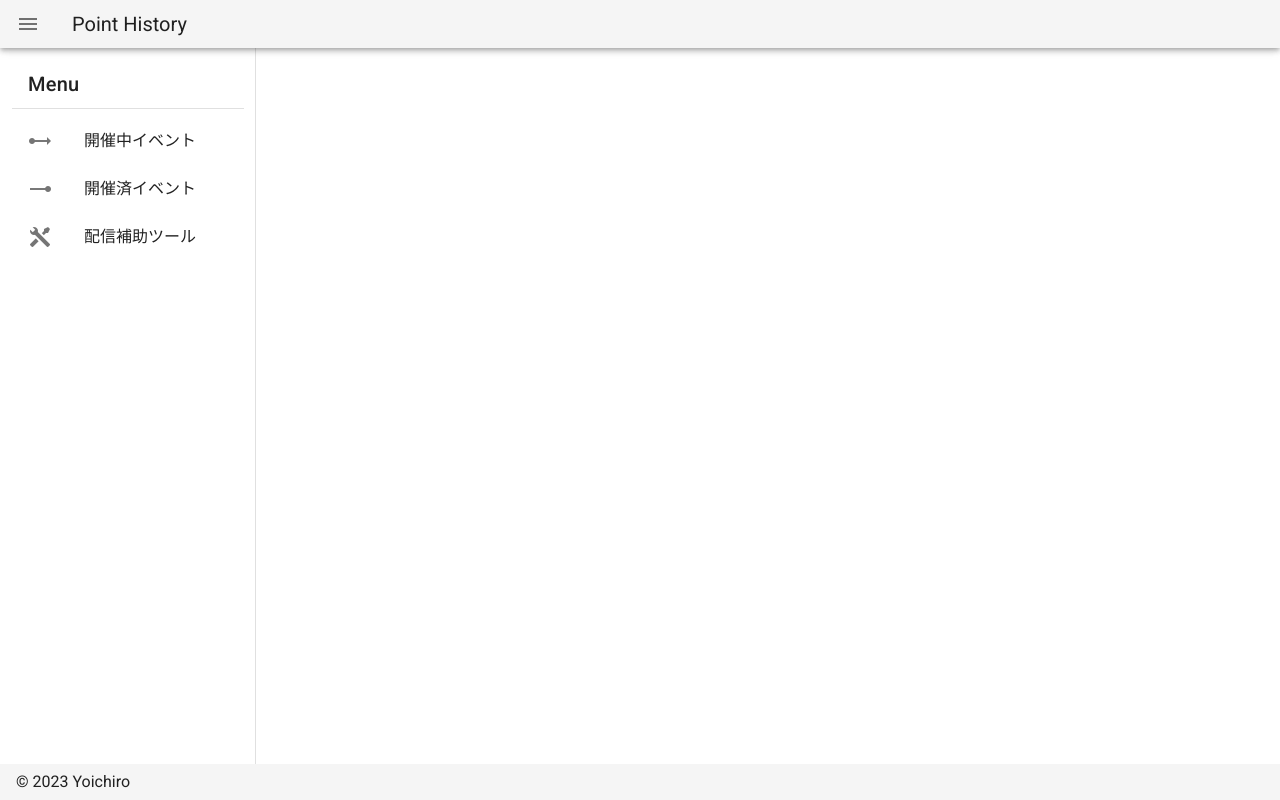
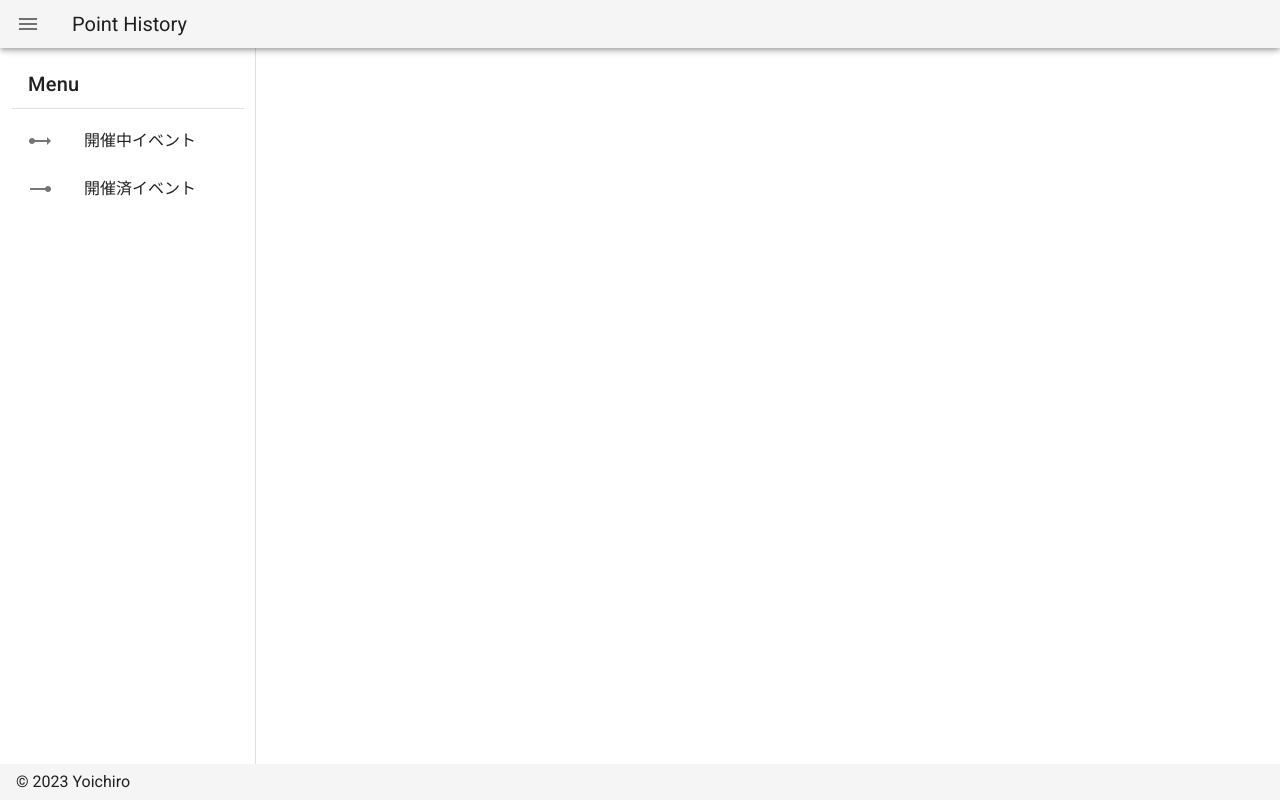
Before and after one commit to Yoichi-dev/showroom-app, a Nuxt app: page /name in a window 1280 px wide. Built offline with nearby package versions, Linux system fonts and the light colour scheme.

Commit message:
[Update] メニュー一部非表示

```diff
--- a/layouts/default.vue
+++ b/layouts/default.vue
@@ -68,11 +68,11 @@ export default {
           title: "開催済イベント",
           to: "/end",
         },
-        {
-          icon: "mdi-tools",
-          title: "配信補助ツール",
-          to: "/tools",
-        },
+        // {
+        //   icon: "mdi-tools",
+        //   title: "配信補助ツール",
+        //   to: "/tools",
+        // },
       ],
       miniVariant: false,
       title: "Point History",
```
